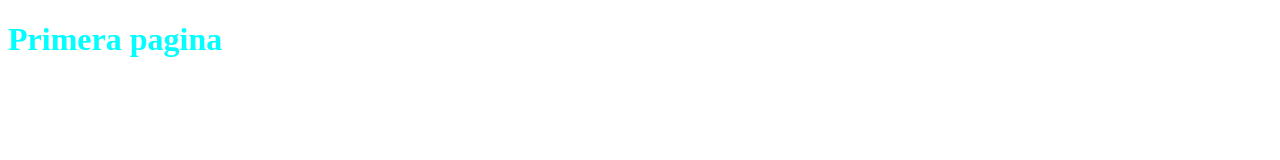
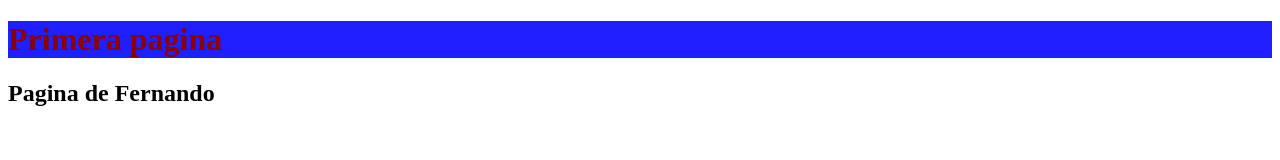
Before and after one commit to Fernando1116/webpage, a plain HTML site: page index.html in a window 1280 px wide. Drawn offline with Linux system fonts and the light colour scheme.

Commit message:
agregue subtitulo

```diff
--- a/index.html
+++ b/index.html
@@ -4,6 +4,7 @@
 
     </head>
     <body>
-        <h1 style="color: aqua;">Primera pagina</h1>
+        <h1 style="background-color: rgb(31, 31, 255); color: darkred" >Primera pagina</h1>
+        <h2>Pagina de Fernando</h2>
     </body>
 </html>
```
